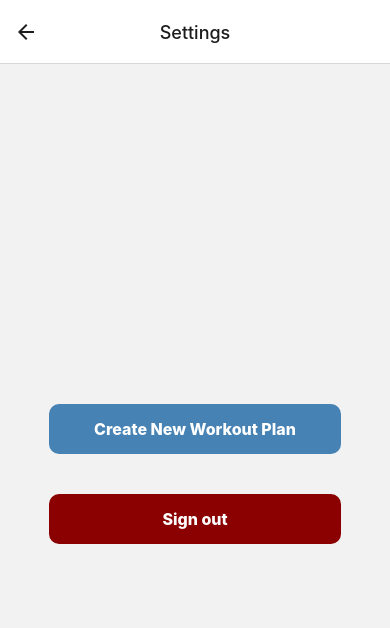
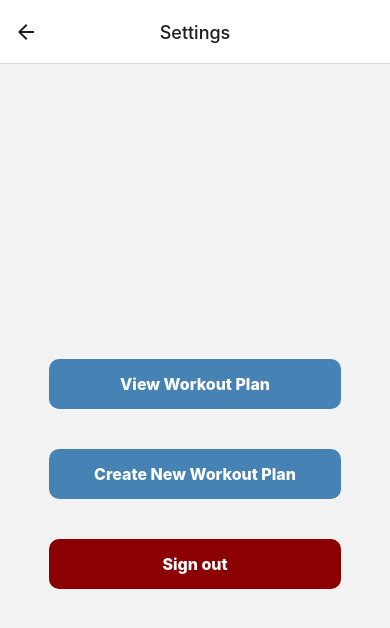
Before and after one commit to osu-cs467-myFitnessTrainer/myFitnessTrainer, a React Native app in the folder myFitnessTrainer/: screen /Settings in a window 390 px wide. Shown: the top 628 px of the page. Built offline with nearby package versions, Linux system fonts and the light colour scheme; no server answers.

Commit message:
implement navigation to view workout plan screen

```diff
--- a/myFitnessTrainer/App.js
+++ b/myFitnessTrainer/App.js
@@ -10,6 +10,7 @@ import WorkoutSummaryScreen from "./src/screens/WorkoutSummaryScreen";
 import WorkoutScreen from "./src/screens/WorkoutScreen";
 import AvatarScreen from './src/screens/AvatarScreen';
 import ExitWorkoutButton from "./src/components/ExitWorkoutButton";
+import ViewWorkoutPlanScreen from "./src/screens/ViewWorkoutPlanScreen";
 
 const Stack = createNativeStackNavigator();
 
@@ -78,6 +79,11 @@ export default function App() {
                     component={AvatarScreen}
                     options={{ headerTitleAlign: "center" }}
                 />
+                <Stack.Screen
+                    name="View Workout Plan"
+                    component={ViewWorkoutPlanScreen}
+                    options={{ headerTitleAlign: "center" }}
+                />
             </Stack.Navigator>
         </NavigationContainer>
 
--- /dev/null
+++ b/myFitnessTrainer/src/components/ViewWorkoutPlanButton.js
@@ -0,0 +1,35 @@
+import { StyleSheet, Text, TouchableOpacity } from "react-native";
+import React from "react";
+import { useNavigation } from "@react-navigation/native";
+
+const ViewWorkoutPlanButton = () => {
+    const navigation = useNavigation();
+
+    const handleViewWorkoutPlanButton = () => {
+        navigation.navigate("View Workout Plan");
+    };
+
+    return (
+        <TouchableOpacity style={styles.button} onPress={handleViewWorkoutPlanButton}>
+            <Text style={styles.buttonText}>View Workout Plan</Text>
+        </TouchableOpacity>
+    );
+};
+
+export default ViewWorkoutPlanButton;
+
+const styles = StyleSheet.create({
+    button: {
+        backgroundColor: "#4682B4",
+        width: "75%",
+        padding: 15,
+        borderRadius: 10,
+        alignItems: "center",
+        marginTop: 40,
+    },
+    buttonText: {
+        color: "white",
+        fontWeight: 800,
+        fontSize: 16,
+    },
+});
--- a/myFitnessTrainer/src/screens/SettingsScreen.js
+++ b/myFitnessTrainer/src/screens/SettingsScreen.js
@@ -2,10 +2,12 @@ import { StyleSheet, View } from 'react-native';
 import React from 'react';
 import CreateNewPlanButton from "../components/CreateNewPlanButton";
 import SignOutButton from '../components/SignOutButton';
+import ViewWorkoutPlanButton from '../components/ViewWorkoutPlanButton';
 
 const SettingsScreen = () => {
     return (
         <View style={styles.container}>
+            <ViewWorkoutPlanButton />
             <CreateNewPlanButton />
             <SignOutButton />
         </View>
--- /dev/null
+++ b/myFitnessTrainer/src/screens/ViewWorkoutPlanScreen.js
@@ -0,0 +1,56 @@
+import React from "react";
+import { StyleSheet, View, Text, Platform,  } from "react-native";
+
+const ViewWorkoutPlanScreen = () => {
+
+    return (
+
+        <View style={styles.container}>
+            <Text style={styles.IntroText}>view workout plan</Text>
+        </View>
+
+    );
+};
+
+const styles = StyleSheet.create({
+    container: {
+        flex: 1,
+        padding: 20,
+        paddingBottom: 40
+    },
+    IntroText: {
+        fontSize: 15,
+        textAlign: "center",
+        marginBottom: 5
+    },
+    buttonContainer: {
+        flex: 1,
+        alignItems: 'center'
+    },
+    optionHeaderText: {
+        fontSize: 18,
+        fontWeight: "bold",
+        paddingTop: 8,
+        paddingBottom: 10
+    },
+    picker: {
+        backgroundColor: Platform.OS == "android" ? "white" : ""
+    },
+    iosItemStyle : {
+        height: 110
+    },
+    centeredInputContainer: {
+        alignItems: "center",
+        justifyContent: "center"
+    },
+    durationInput: {
+        backgroundColor: "white",
+        width: 250,
+        textAlign: "center",
+        fontSize: 18,
+        padding: 10,
+        marginTop: 10
+    }
+});
+
+export default ViewWorkoutPlanScreen;
```
